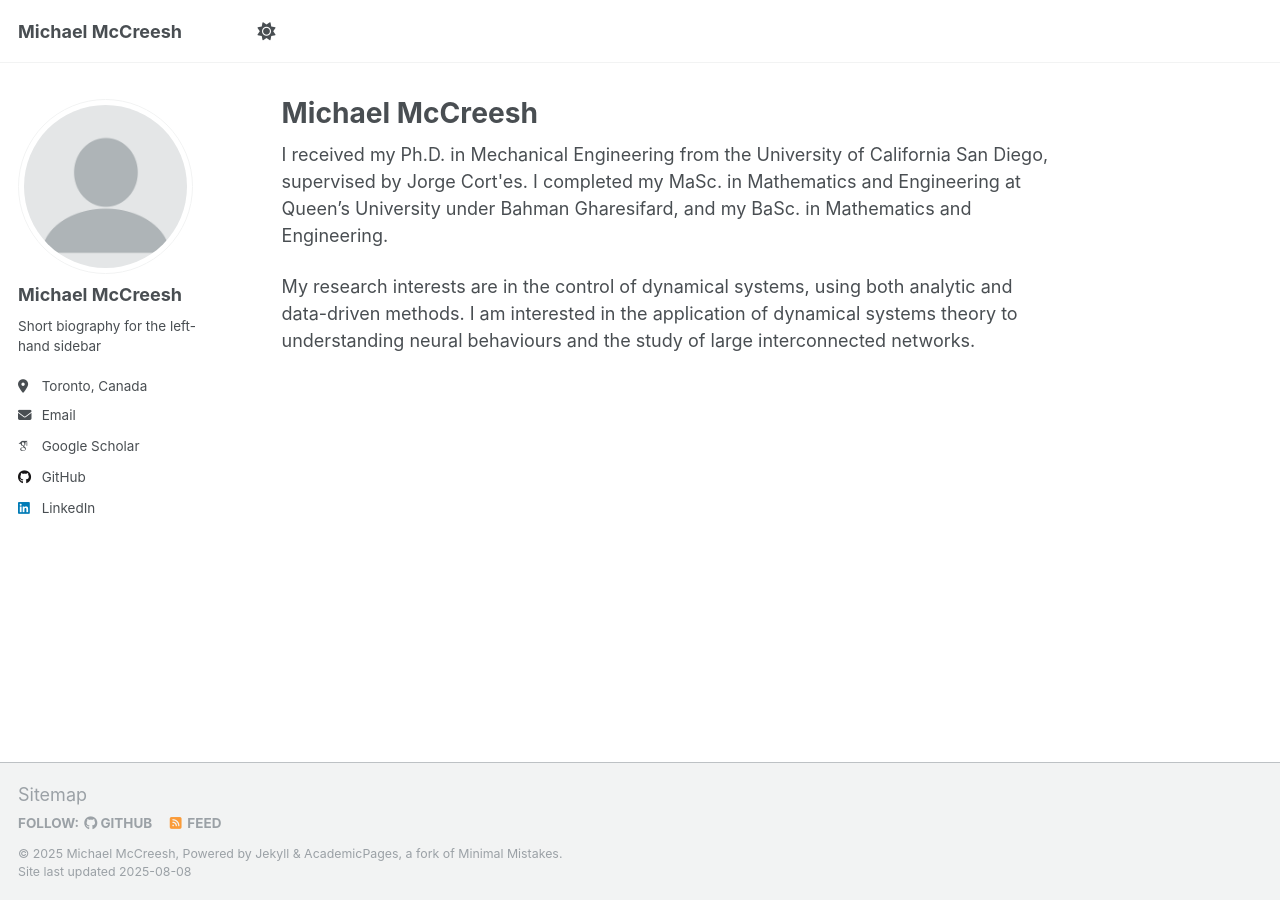
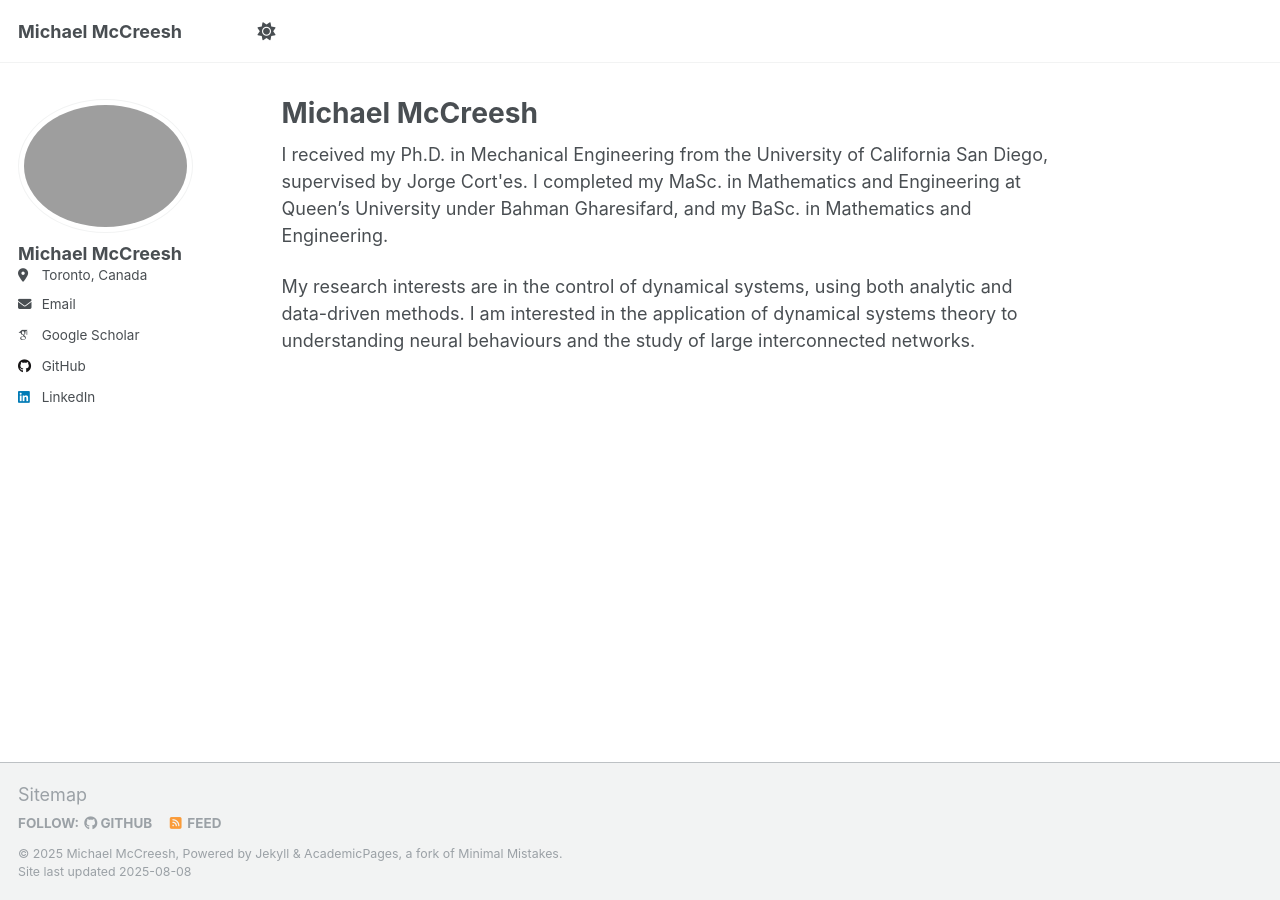
Before and after one commit to McCreesh/McCreesh.github.io, a Jekyll site: the page built from _pages/about.md, in a window 1280 px wide. Built offline with Jekyll 4.4.1, drawn with Linux system fonts in a browser that asks for light colours; some web fonts are replaced; a script that is not in the unit is left out.

Commit message:
Bio photo

```diff
--- a/_config.yml
+++ b/_config.yml
@@ -22,10 +22,10 @@ repository               : "McCreesh/McCreesh.github.io"
 #               Additional customization can be done by editing /_includes/author-profile.html
 author:
   # Biographic information
-  avatar           : "profile.png"
+  avatar           : "photo-MM.jpg"
   name             : "Michael McCreesh"
   pronouns         : # example: "she/her"
-  bio              : "Short biography for the left-hand sidebar"
+  bio              : # Short bio
   location         : "Toronto, Canada"
   employer         : # ""
   uri              : # URL
```
Also changed, not shown: 2 other files.
